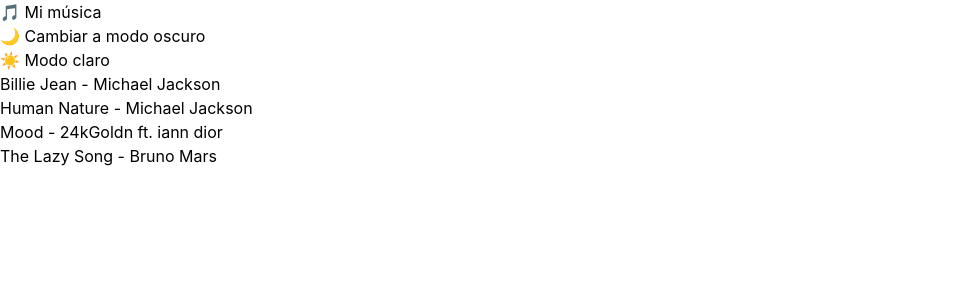
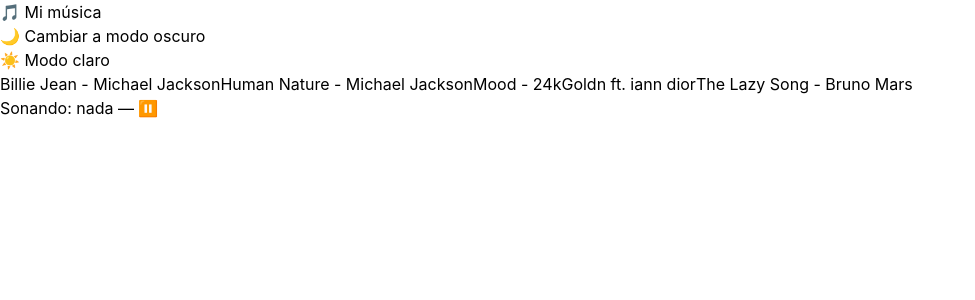
Before and after one commit to mariodinamarcap/musica, a React (Vite) app: page / in a window 1280 px wide. Shown: the top 300 px of the page, without its empty margins (0-975 px from the left). Built offline with nearby package versions, Linux system fonts and the light colour scheme.

Commit message:
feat: elegir canción con un clic

```diff
--- a/src/App.jsx
+++ b/src/App.jsx
@@ -20,6 +20,7 @@
         <Encabezado />
         <p>{modoOscuro ? "🌙 Modo oscuro" : "☀️ Modo claro"}</p>
         <ListaCanciones />
+        <p>Sonando: {cancionActual ? cancionActual.titulo : "nada"} — {estaSonando ? "▶️" : "⏸️"}</p>
         {/* Aquí va a ir el Reproductor */}
       </ReproduccionContext.Provider>
     </ModoContext.Provider>
--- a/src/componentes/FilaCancion.jsx
+++ b/src/componentes/FilaCancion.jsx
@@ -1,7 +1,17 @@
-
+import { useContext } from "react"
+import { ReproduccionContext } from "../context/ReproduccionContext"
 
 export const FilaCancion = ({ cancion }) => {
+    const { setCancionActual, setEstaSonando } = useContext(ReproduccionContext)
+
     return (
-        <p>{cancion.titulo} - {cancion.artista}</p>
+        <button
+            onClick={() => {
+                setCancionActual(cancion)
+                setEstaSonando(true)
+            }}
+        >
+            {cancion.titulo} - {cancion.artista}
+        </button>
     )
 }
```
